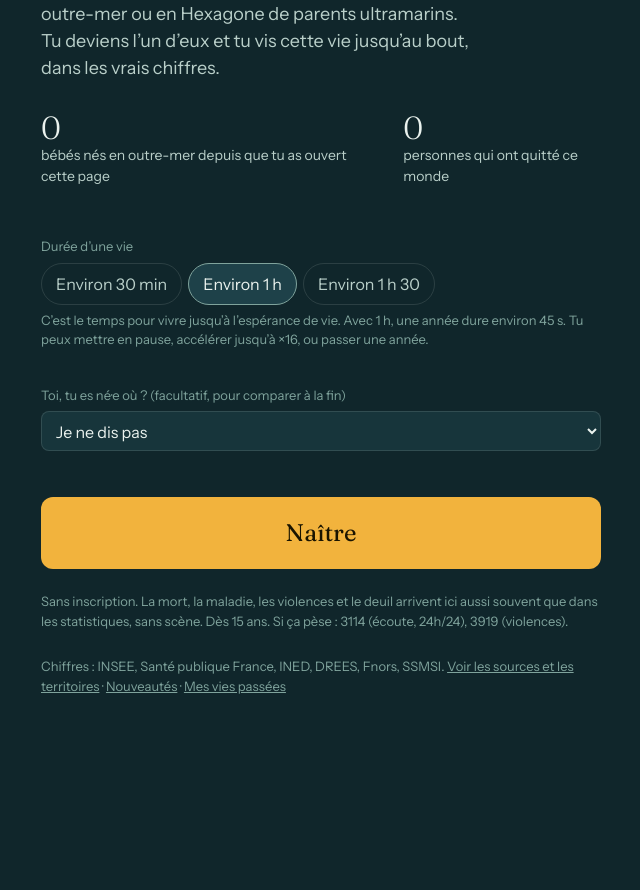
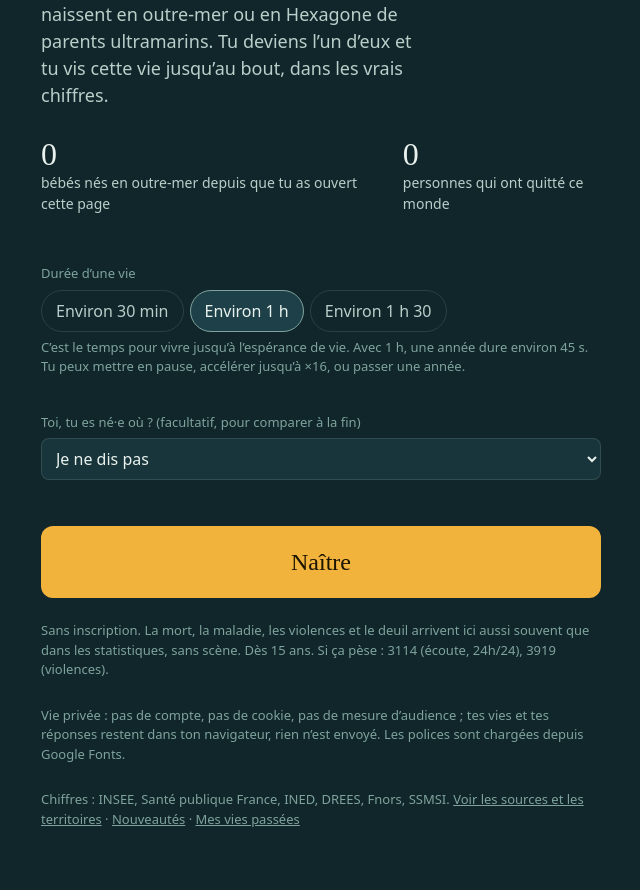
Before and after one commit to carl-vdcs/nelabas, a website: page index.html in a window 1280 px wide. Shown: the part 185-1075 px from the top of the page, without its empty margins (319-959 px from the left). Before the commit the page ends 942 px from the top, so only its background shows below. Drawn offline with Linux system fonts and the light colour scheme.

Commit message:
Sécurité : Content-Security-Policy, referrer no-referrer, note vie privée (aucune donnée envoyée)
Co-Authored-By: Claude Fable 5.1 <noreply@anthropic.com>
Claude-Session: https://claude.ai/code/session_01LVJ13qH1uok43a9wGNB3oe

```diff
--- a/index.html
+++ b/index.html
@@ -3,6 +3,8 @@
 <head>
 <meta charset="utf-8">
 <meta name="viewport" content="width=device-width, initial-scale=1, viewport-fit=cover">
+<meta http-equiv="Content-Security-Policy" content="default-src 'self'; script-src 'self' 'unsafe-inline'; style-src 'self' 'unsafe-inline' https://fonts.googleapis.com; font-src https://fonts.gstatic.com; img-src 'self' data: blob:; connect-src 'self'; manifest-src 'self'; base-uri 'self'; form-action 'none'; object-src 'none'">
+<meta name="referrer" content="no-referrer">
 <title>Né là-bas · Une vie en outre-mer, dans les vrais chiffres</title>
 <meta name="description" content="Simulation de vie gratuite : tu nais au hasard en Guadeloupe, Martinique, Guyane, à La Réunion, à Mayotte ou en Hexagone de parents ultramarins, et tu vis cette vie jusqu’au bout dans les statistiques réelles de l’INSEE et de Santé publique France.">
 <meta property="og:title" content="Né là-bas · Où serais-tu né ?">
@@ -188,6 +190,7 @@ textarea{width:100%;min-height:80px;background:var(--bg);color:var(--ink);border
   <div class="opt"><label>Toi, tu es né·e où ? (facultatif, pour comparer à la fin)</label><select id="home"><option value="">Je ne dis pas</option><option value="GLP">Guadeloupe</option><option value="MTQ">Martinique</option><option value="GUF">Guyane</option><option value="REU">La Réunion</option><option value="MYT">Mayotte</option><option value="DIA">En Hexagone, de parents ultramarins</option><option value="HEX">En Hexagone, sans lien avec l’outre-mer</option></select></div>
   <button class="cta" id="born">Naître</button>
   <p class="small">Sans inscription. La mort, la maladie, les violences et le deuil arrivent ici aussi souvent que dans les statistiques, sans scène. Dès 15 ans. Si ça pèse : 3114 (écoute, 24h/24), 3919 (violences).</p>
+  <p class="small">Vie privée : pas de compte, pas de cookie, pas de mesure d’audience ; tes vies et tes réponses restent dans ton navigateur, rien n’est envoyé. Les polices sont chargées depuis Google Fonts.</p>
   <p class="small">Chiffres : INSEE, Santé publique France, INED, DREES, Fnors, SSMSI. <a href="#" id="srcLink">Voir les sources et les territoires</a> · <a href="#" id="newsLink">Nouveautés</a> · <a href="#" id="pastLink">Mes vies passées</a></p>
 </section>
 
```
